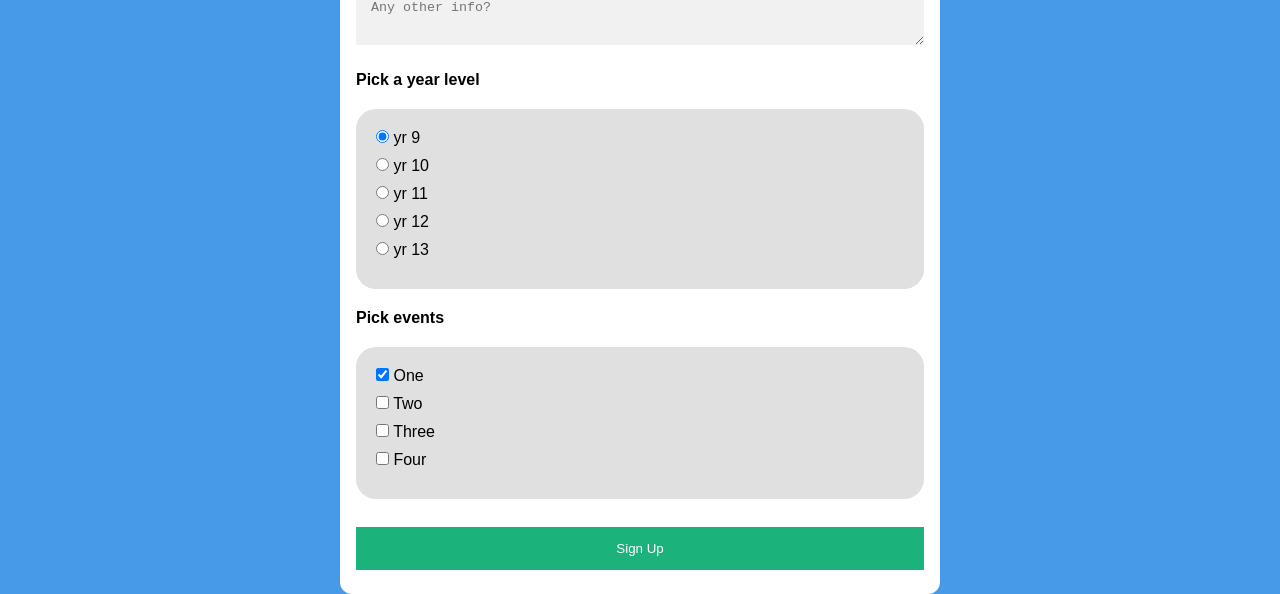
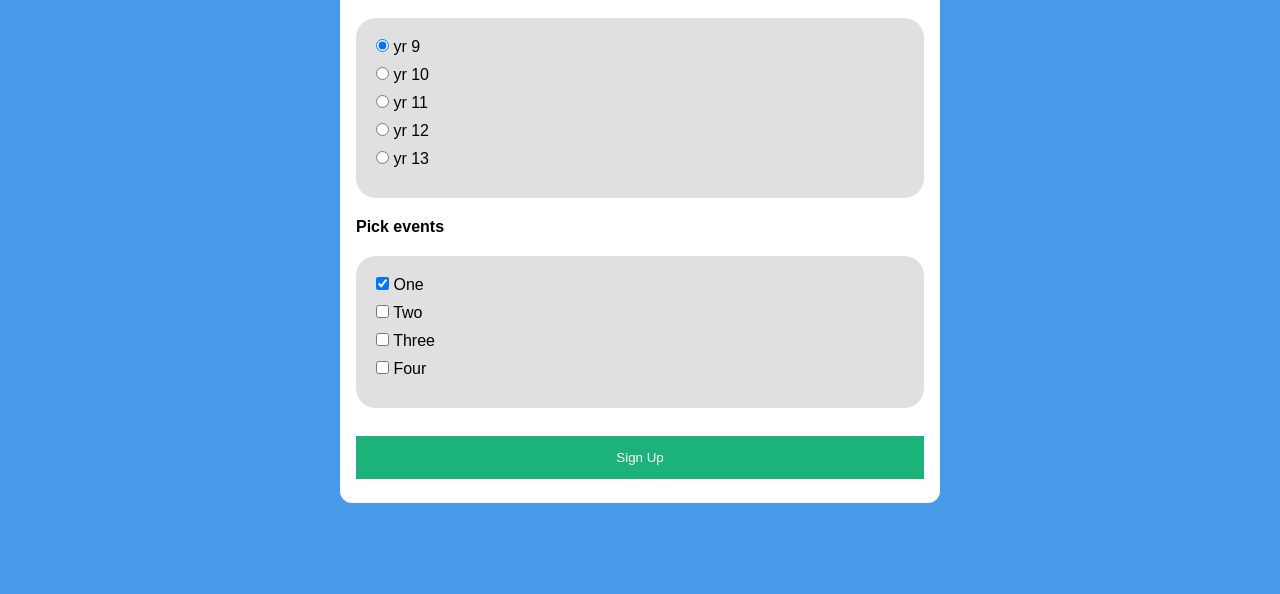
Before and after one commit to APhrog/SwimmingThingForSchoolPlzHelpImStuckInHere, a plain HTML site: page signup.html in a window 1280 px wide. Shown: the part 268-862 px from the top of the page. After the commit the page ends 800 px from the top, so only its background shows below. Drawn offline with Linux system fonts and the light colour scheme.

Commit message:
Update signup.html

```diff
--- a/signup.html
+++ b/signup.html
@@ -152,7 +152,7 @@
     <form action="https://getform.io/f/aolowomb" method="POST">
       <input type="text" name="name" placeholder="Your name" required>
       <input type="email" name="email" placeholder="Your email" required>
-      <textarea name="message" placeholder="Any other info?" required></textarea>
+
 
       <b>Pick a year level</b>
       <div class="option-group">
```
